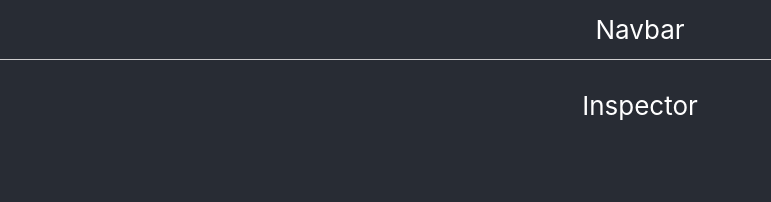
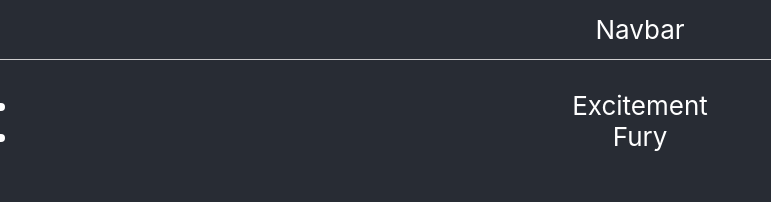
Before and after one commit to AladinJmila/emotions-diary-frontend, a React (Create React App) app: page /inspector in a window 1280 px wide. Shown: the top 202 px of the page, without its empty margins (0-771 px from the left). Built offline with nearby package versions, Linux system fonts and the light colour scheme; data requests are answered from the project's data file.

Commit message:
Added loading and rendering raw emoStates

```diff
--- a/data/db.json
+++ b/data/db.json
@@ -120,11 +120,24 @@
   ],
   "emo-states": [
     {
-      "categoryId": "2",
-      "emotionId": "A3",
-      "trigger": "I had to do this stuff, but I didn't really feel like it. As I pushed through my emotions started to stir...",
+      "categoryId": "1",
+      "emotion": {
+        "id": "E2",
+        "name": "Excitement"
+      },
+      "trigger": "As that thing happened it made me fill with positive energy tralala trala la la...",
       "intensity": "4",
       "id": 1
+    },
+    {
+      "categoryId": "2",
+      "emotion": {
+        "id": "A1",
+        "name": "Fury"
+      },
+      "trigger": "This preacher arrived today and was trying to sell me a story that I don't believe in, but because I was being nice I kept listening and that wasted my time. I new from the start that this is a waste of time, but I decided to be nice and there you go...",
+      "intensity": "6",
+      "id": 2
     }
   ]
 }
--- a/src/components/EmoStatesForm.jsx
+++ b/src/components/EmoStatesForm.jsx
@@ -28,9 +28,19 @@ function EmoStatesForm({ setShowModal }) {
   }, []);
 
   const handleSubmit = e => {
+    const body = {
+      categoryId,
+      emotion: {
+        id: emotionId,
+        name: filteredEmotions.filter(em => em.id === emotionId)[0].name,
+      },
+      trigger,
+      intensity,
+    };
+
     e.preventDefault();
-    addEmoState({ categoryId, emotionId, trigger, intensity });
-    console.log({ categoryId, emotionId, trigger, intensity });
+    addEmoState(body);
+    console.log(body);
   };
 
   return (
--- /dev/null
+++ b/src/components/EmoStatesList.jsx
@@ -0,0 +1,21 @@
+import { useEffect } from 'react';
+import { useEmoStates } from '../hooks/useEmoStates';
+
+function EmoStatesList() {
+  const { emoStates, loadEmoStates } = useEmoStates();
+
+  useEffect(() => {
+    !emoStates.length && loadEmoStates();
+  }, []);
+
+  return (
+    <div className='emo-states-container'>
+      <ul>
+        {emoStates &&
+          emoStates.map(emos => <li key={emos.id}>{emos.emotion.name}</li>)}
+      </ul>
+    </div>
+  );
+}
+
+export default EmoStatesList;
--- a/src/pages/Inspector.jsx
+++ b/src/pages/Inspector.jsx
@@ -1,8 +1,13 @@
 import React from 'react';
+import EmoStatesList from '../components/EmoStatesList';
 import './Inspector.css';
 
 const Inspector = () => {
-  return <div className='inspector'>Inspector</div>;
+  return (
+    <div className='inspector'>
+      <EmoStatesList />
+    </div>
+  );
 };
 
 export default Inspector;
```
